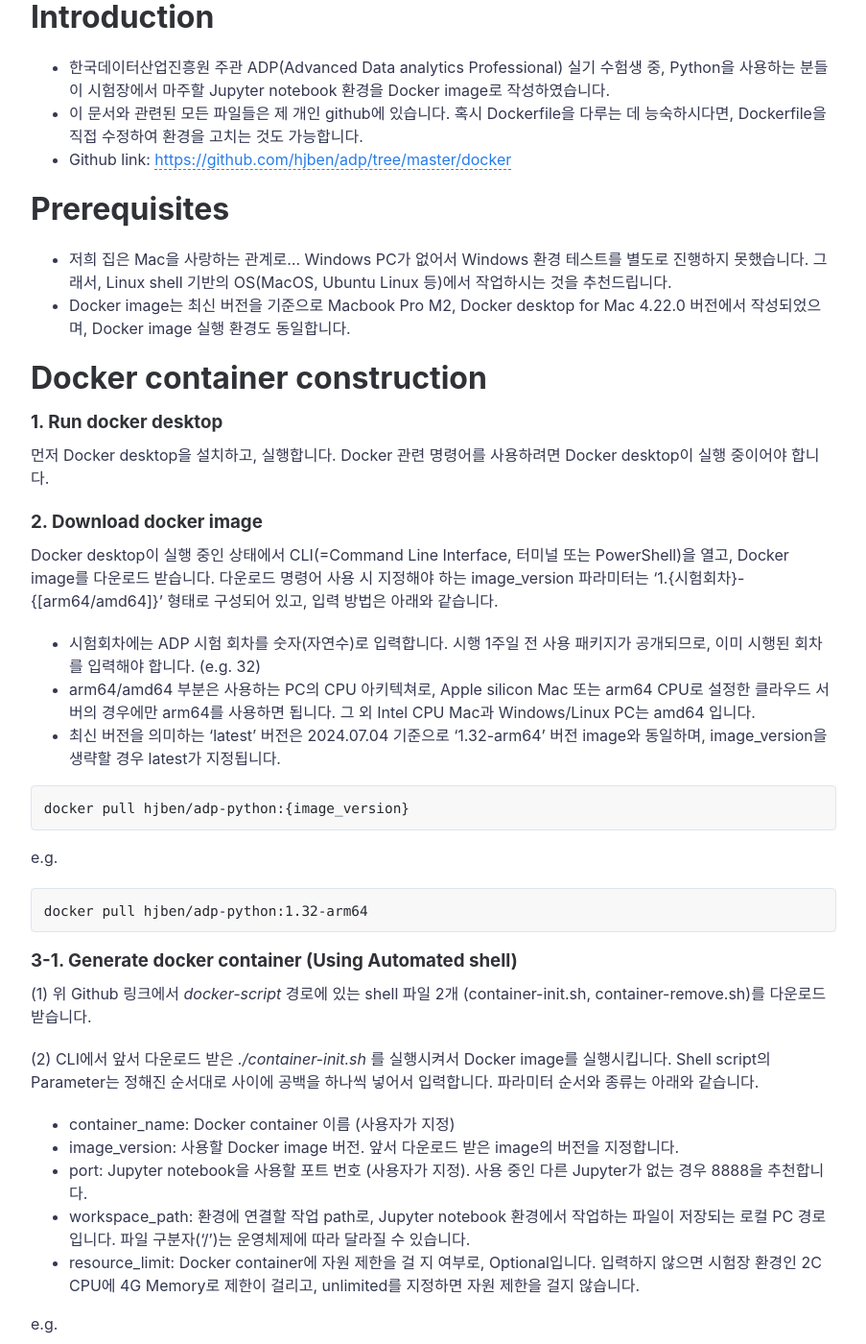
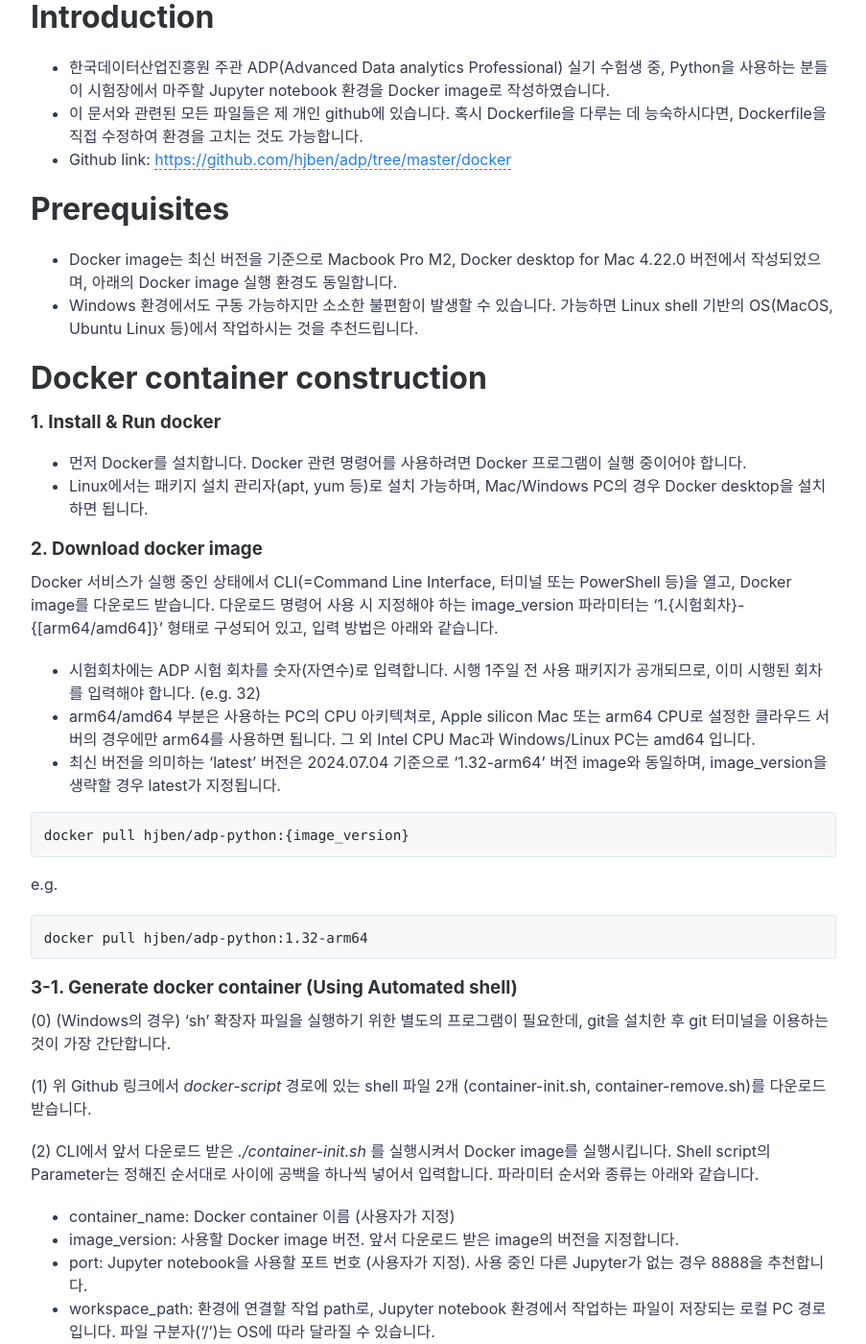
Before and after one commit to hjben/hjben.github.io, a Jekyll site: the page built from _posts/2023-11-25-adp-docker.md, in a window 1280 px wide and 1400 px high, scrolled down 662 px. Shown: the whole window at 96% size, without its empty margins (188-1091 px from the left). Built offline with Jekyll 4.4.1, drawn with Linux system fonts in a browser that asks for light colours; nearby versions of some CDN libraries; comment, search, counter and statistics services are not loaded; some of the changed text lies outside the part shown.

Commit message:
Update 2023-11-25-adp-docker.md

````diff
--- a/_posts/2023-11-25-adp-docker.md
+++ b/_posts/2023-11-25-adp-docker.md
@@ -12,15 +12,16 @@ summary: Docker로 Jupyter notebook 환경 커스터마이징
 - Github link: [https://github.com/hjben/adp/tree/master/docker](https://github.com/hjben/adp/tree/master/docker)
 
 # Prerequisites
-- 저희 집은 Mac을 사랑하는 관계로... Windows PC가 없어서 Windows 환경 테스트를 별도로 진행하지 못했습니다. 그래서, Linux shell 기반의 OS(MacOS, Ubuntu Linux 등)에서 작업하시는 것을 추천드립니다.
-- Docker image는 최신 버전을 기준으로 Macbook Pro M2, Docker desktop for Mac 4.22.0 버전에서 작성되었으며, Docker image 실행 환경도 동일합니다.
+- Docker image는 최신 버전을 기준으로 Macbook Pro M2, Docker desktop for Mac 4.22.0 버전에서 작성되었으며, 아래의 Docker image 실행 환경도 동일합니다.
+- Windows 환경에서도 구동 가능하지만 소소한 불편함이 발생할 수 있습니다. 가능하면 Linux shell 기반의 OS(MacOS, Ubuntu Linux 등)에서 작업하시는 것을 추천드립니다.
 
 # Docker container construction
-### 1. Run docker desktop
-먼저 Docker desktop을 설치하고, 실행합니다. Docker 관련 명령어를 사용하려면 Docker desktop이 실행 중이어야 합니다.
+### 1. Install & Run docker
+- 먼저 Docker를 설치합니다. Docker 관련 명령어를 사용하려면 Docker 프로그램이 실행 중이어야 합니다.
+- Linux에서는 패키지 설치 관리자(apt, yum 등)로 설치 가능하며, Mac/Windows PC의 경우 Docker desktop을 설치하면 됩니다.
 
 ### 2. Download docker image
-Docker desktop이 실행 중인 상태에서 CLI(=Command Line Interface, 터미널 또는 PowerShell)을 열고, Docker image를 다운로드 받습니다. 다운로드 명령어 사용 시 지정해야 하는 image_version 파라미터는 '1.{시험회차}-{[arm64/amd64]}' 형태로 구성되어 있고, 입력 방법은 아래와 같습니다.
+Docker 서비스가 실행 중인 상태에서 CLI(=Command Line Interface, 터미널 또는 PowerShell 등)을 열고, Docker image를 다운로드 받습니다. 다운로드 명령어 사용 시 지정해야 하는 image_version 파라미터는 '1.{시험회차}-{[arm64/amd64]}' 형태로 구성되어 있고, 입력 방법은 아래와 같습니다.
 - 시험회차에는 ADP 시험 회차를 숫자(자연수)로 입력합니다. 시행 1주일 전 사용 패키지가 공개되므로, 이미 시행된 회차를 입력해야 합니다. (e.g. 32)
 - arm64/amd64 부분은 사용하는 PC의 CPU 아키텍쳐로, Apple silicon Mac 또는 arm64 CPU로 설정한 클라우드 서버의 경우에만 arm64를 사용하면 됩니다. 그 외 Intel CPU Mac과 Windows/Linux PC는 amd64 입니다.
 - 최신 버전을 의미하는 'latest' 버전은 2024.07.04 기준으로 '1.32-arm64' 버전 image와 동일하며, image_version을 생략할 경우 latest가 지정됩니다.
@@ -35,14 +36,20 @@ docker pull hjben/adp-python:1.32-arm64
 ```
 
 ### 3-1. Generate docker container (Using Automated shell)
+(0) (Windows의 경우) 'sh' 확장자 파일을 실행하기 위한 별도의 프로그램이 필요한데, git을 설치한 후 git 터미널을 이용하는 것이 가장 간단합니다.
+
 (1) 위 Github 링크에서 _docker-script_ 경로에 있는 shell 파일 2개 (container-init.sh, container-remove.sh)를 다운로드 받습니다.
 
 (2) CLI에서 앞서 다운로드 받은 _./container-init.sh_ 를 실행시켜서 Docker image를 실행시킵니다. Shell script의 Parameter는 정해진 순서대로 사이에 공백을 하나씩 넣어서 입력합니다. 파라미터 순서와 종류는 아래와 같습니다.
 - container_name: Docker container 이름 (사용자가 지정)
 - image_version: 사용할 Docker image 버전. 앞서 다운로드 받은 image의 버전을 지정합니다.
 - port: Jupyter notebook을 사용할 포트 번호 (사용자가 지정). 사용 중인 다른 Jupyter가 없는 경우 8888을 추천합니다.
-- workspace_path: 환경에 연결할 작업 path로, Jupyter notebook 환경에서 작업하는 파일이 저장되는 로컬 PC 경로입니다. 파일 구분자('/')는 운영체제에 따라 달라질 수 있습니다.
+- workspace_path: 환경에 연결할 작업 path로, Jupyter notebook 환경에서 작업하는 파일이 저장되는 로컬 PC 경로입니다. 파일 구분자('/')는 OS에 따라 달라질 수 있습니다.
 - resource_limit: Docker container에 자원 제한을 걸 지 여부로, Optional입니다. 입력하지 않으면 시험장 환경인 2C CPU에 4G Memory로 제한이 걸리고, unlimited를 지정하면 자원 제한을 걸지 않습니다.
+
+```
+./container-init.sh {container_name} {image_verion} {port} {workspace_path} {resource_limit}
+```
 
 e.g.
 ```
````
Also changed, not shown: other parts of _posts/2023-11-25-adp-docker.md (+1 -1 lines).
